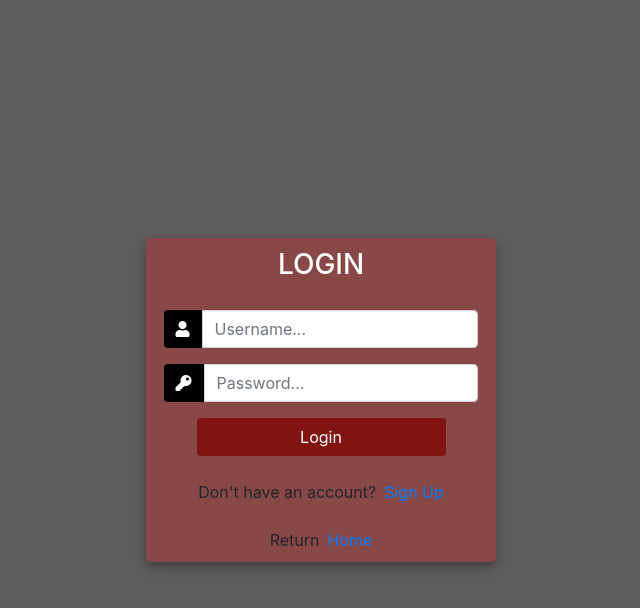
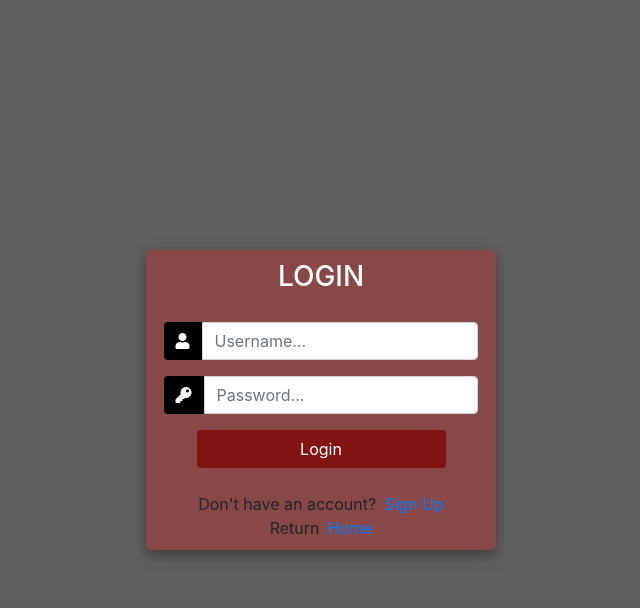
Before and after one commit to m-jines/Capstone2024, a Django app: page /loginpage/ in a window 1280 px wide. Shown: the top 608 px of the page, without its empty margins (319-959 px from the left). Run offline with Django 4.2, Linux system fonts and the light colour scheme; some libraries are stand-ins or nearby versions.

Commit message:
spacing issue login and register page

```diff
--- a/djangoApp/templates/djangoApp/loginpage.html
+++ b/djangoApp/templates/djangoApp/loginpage.html
@@ -114,13 +114,13 @@
 					<div class="d-flex justify-content-center links">
 						Don't have an account? <a href="{% url 'registerpage' %}" class="ml-2">Sign Up</a>
 					</div>
+					<div class="d-flex justify-content-center links">
+						Return <a href="{% url 'home' %}" class="ml-2">Home</a>
+					</div>
 			</div>
 
-			<div class="mt-4">
-				<div class="d-flex justify-content-center links">
-					Return <a href="{% url 'home' %}" class="ml-2">Home</a>
-				</div>
-		</div>
+
+
 			</div>
 		</div>
 	</div>
--- a/djangoApp/templates/djangoApp/registerpage.html
+++ b/djangoApp/templates/djangoApp/registerpage.html
@@ -114,13 +114,13 @@
 					<div class="d-flex justify-content-center links">
 						Already have an account? <a href="{% url 'loginpage' %}" class="ml-2">Login</a>
 					</div>
-				</div>
-
-				<div class="mt-4">
 					<div class="d-flex justify-content-center links">
 						Return <a href="{% url 'home' %}" class="ml-2">Home</a>
 					</div>
 				</div>
+
+
+
 			</div>
 		</div>
 	</div>
```
